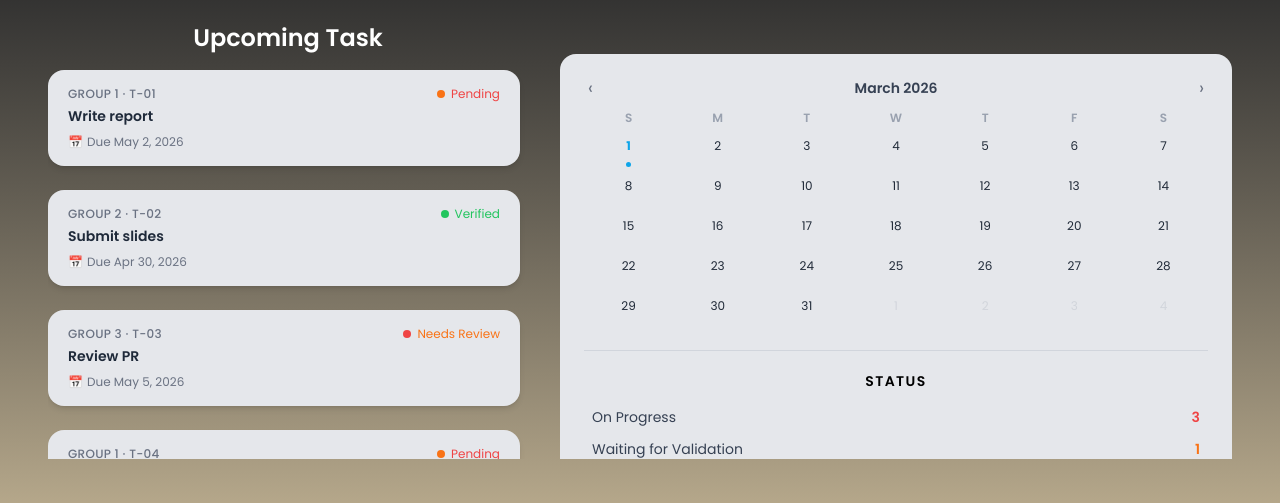
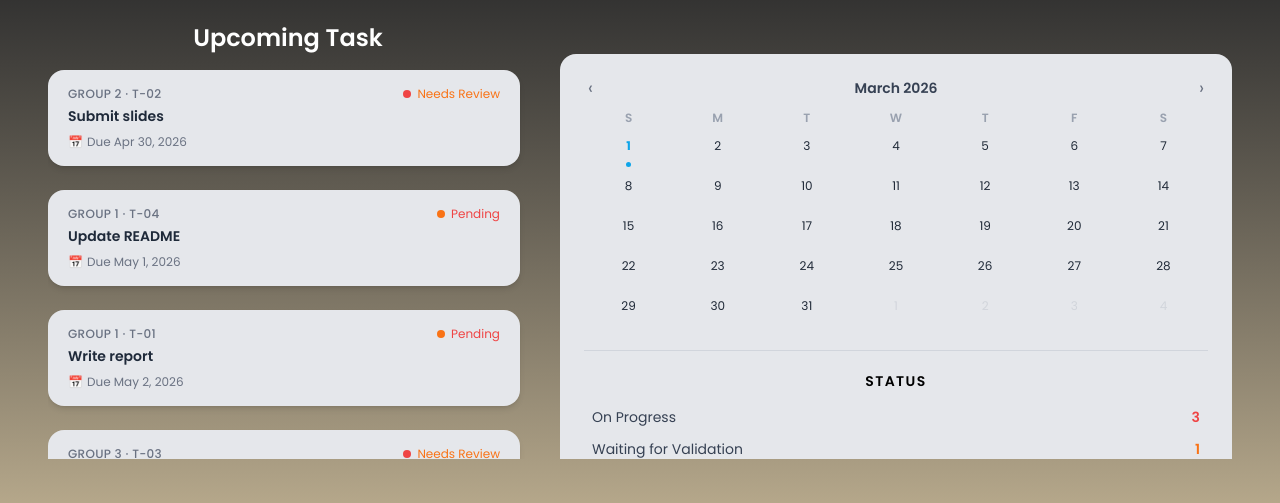
Before and after one commit to lagirebahan/Assignly-SoftwareEngineeringProject, a Next.js app in the folder my-app/: page / in a window 1280 px wide. Shown: the part 293-796 px from the top of the page. Built offline with nearby package versions, Linux system fonts and the light colour scheme; sample sign-in values are in the browser's storage.

Commit message:
smallchange

```diff
--- a/my-app/app/(protected)/page.tsx
+++ b/my-app/app/(protected)/page.tsx
@@ -7,7 +7,7 @@ import { Calendar,MOCK_DAY_TASKS, DayTask } from "@/components/ui/Calendar";
 
 const MOCK_UPCOMING_TASKS = [
   { teamId: "group1", teamName: "Group 1", taskId: "T-01", taskTitle: "Write report", deadline: "2026-05-02", status: "pending" as const },
-  { teamId: "group2", teamName: "Group 2", taskId: "T-02", taskTitle: "Submit slides", deadline: "2026-04-30", status: "verified" as const },
+  { teamId: "group2", teamName: "Group 2", taskId: "T-02", taskTitle: "Submit slides", deadline: "2026-04-30", status: "unverified" as const },
   { teamId: "group3", teamName: "Group 3", taskId: "T-03", taskTitle: "Review PR", deadline: "2026-05-05", status: "unverified" as const },
   { teamId: "group1", teamName: "Group 1", taskId: "T-04", taskTitle: "Update README", deadline: "2026-05-01", status: "pending" as const },
 ];
@@ -64,7 +64,9 @@ const dayTasks = selectedDay ? (MOCK_DAY_TASKS[selectedDay]??[]) : [];
             [&::-webkit-scrollbar-thumb]:bg-gray-400/100"
 
           >
-            {MOCK_UPCOMING_TASKS.map((task,i) => (
+            {[...MOCK_UPCOMING_TASKS]
+            .sort((a, b) => new Date(a.deadline).getTime() - new Date(b.deadline).getTime())
+            .map((task, i) => (
               <Link key={i} href={`/teams/${task.teamId}`} className="block">
                 <div className="bg-gray-200 hover:bg-gray-300 transition-colors rounded-2xl px-5 py-4 shadow-md cursor-pointer">
           {/* Top row: team name + status dot */}
@@ -80,7 +82,7 @@ const dayTasks = selectedDay ? (MOCK_DAY_TASKS[selectedDay]??[]) : [];
           {/* Deadline */}
           <div className="flex items-center gap-1 text-xs text-gray-500">
             <span>📅</span>
-            <span>Due {new Date(task.deadline).toLocaleDateString("default", { month: "short", day: "numeric", year: "numeric" })}</span>
+            <span>Due {new Date(task.deadline).toLocaleDateString("en-US", { month: "short", day: "numeric", year: "numeric" })}</span>
           </div>
         </div>
               </Link>
--- a/my-app/data/mockTeam.ts
+++ b/my-app/data/mockTeam.ts
@@ -49,10 +49,10 @@ export const MOCK_TEAMS: Team[] = [
     leaderId: "m1",
     members: [
       { id: "m1", name: "Alexio Clive Vandana",        },
-      { id: "m2", name: "Bryant Evant Mulya",           tasks: [{ id: "t1", title: "Task 1", hasAttachment: true,  status: "verified",   deadline: "2025-05-25" }] },
-      { id: "m3", name: "Christian Jordan Dwisaputra",  tasks: [{ id: "t1", title: "Task 1", hasAttachment: true,  status: "verified",   deadline: "2025-05-25" }] },
-      { id: "m4", name: "Joselyn Patricia Prasetyo",    tasks: [{ id: "t1", title: "Task 1", hasAttachment: false, status: "pending",    deadline: "2025-05-25" }] },
-      { id: "m5", name: "Nathan",                       tasks: [{ id: "t1", title: "Task 1", hasAttachment: false, status: "verified",   deadline: "2025-05-25" }] },
+      { id: "m2", name: "Bryant Evant Mulya",           tasks: [{ id: "t1", title: "Make Figma", hasAttachment: true,  status: "verified",   deadline: "2025-05-25" }] },
+      { id: "m3", name: "Christian Jordan Dwisaputra",  tasks: [{ id: "t1", title: "Code Frontend", hasAttachment: true,  status: "verified",   deadline: "2025-05-25" },{ id: "t2", title: "Code Backend", hasAttachment: true,  status: "verified",   deadline: "2025-05-25" }] },
+      { id: "m4", name: "Joselyn Patricia Prasetyo",    tasks: [{ id: "t1", title: "Dokumentasi", hasAttachment: false, status: "pending",    deadline: "2025-05-25" }] },
+      { id: "m5", name: "Nathan",                       tasks: [{ id: "t1", title: "Make Questionnaire", hasAttachment: true, status: "verified",   deadline: "2025-05-25" }] },
     ],
   },
   {
```
